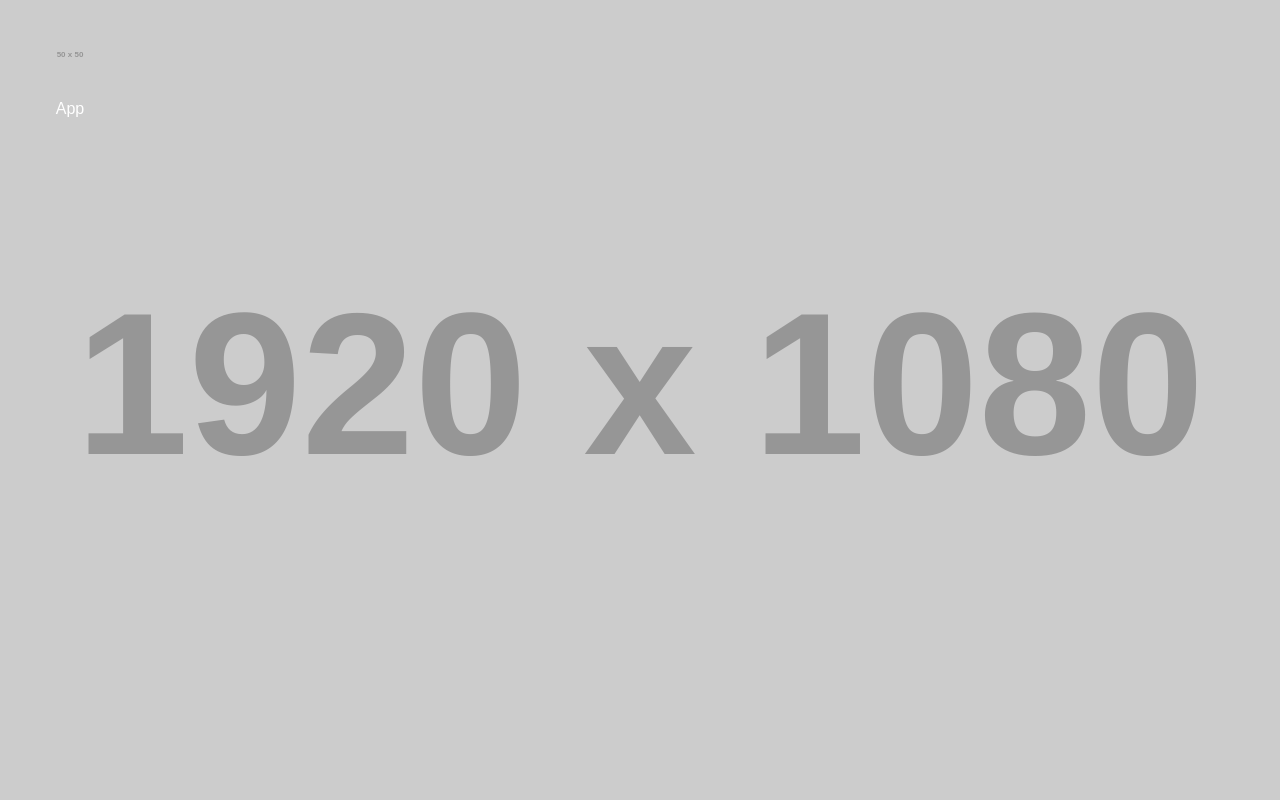
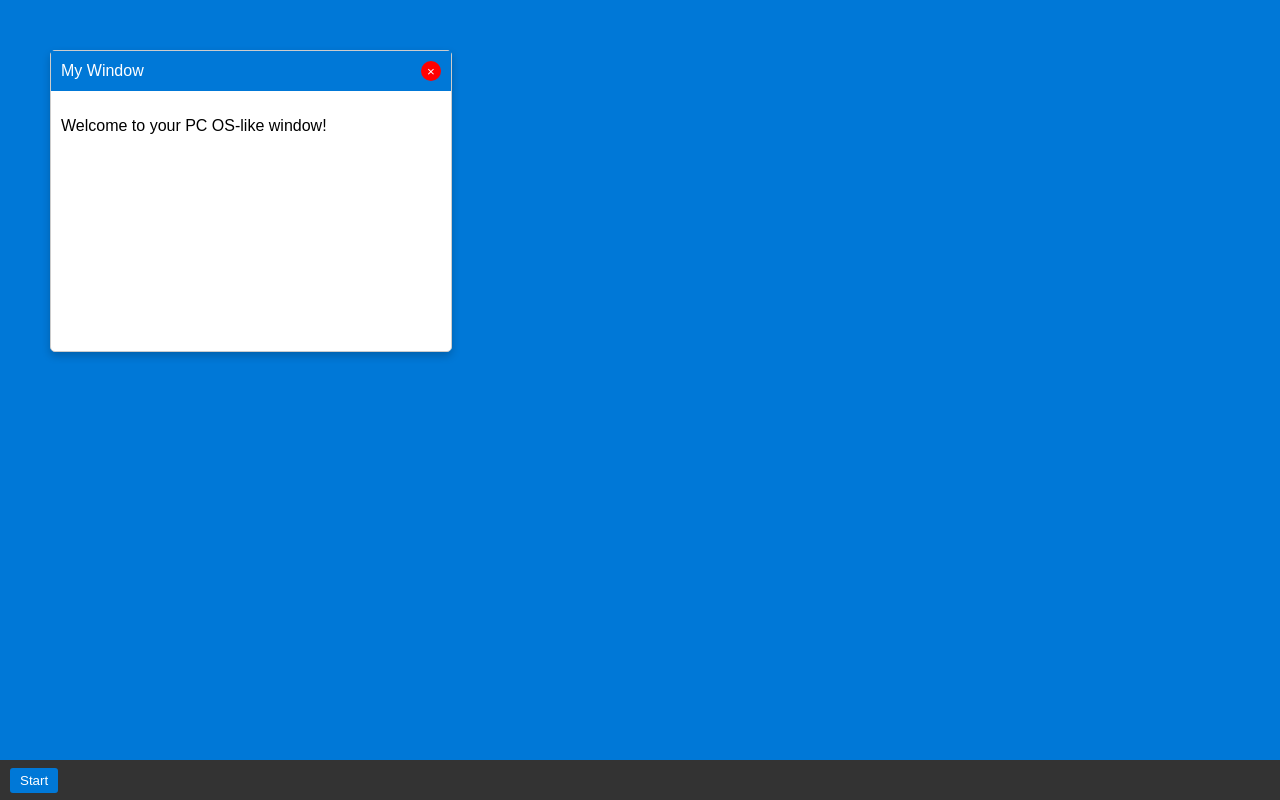
Before and after one commit to Sunky2009/SunkyEevee, a plain HTML site: page Pc.html in a window 1280 px wide. Drawn offline with Linux system fonts and the light colour scheme; placeholder pictures from the web are drawn by us.

Commit message:
Add files via upload

```diff
--- a/Pc.html
+++ b/Pc.html
@@ -1,88 +1,96 @@
 <!DOCTYPE html>
-<html lang="hu">
+<html lang="en">
 <head>
     <meta charset="UTF-8">
     <meta name="viewport" content="width=device-width, initial-scale=1.0">
-    <title>Web PC OS</title>
+    <title>PC OS-like Window</title>
     <style>
         body {
             margin: 0;
             font-family: Arial, sans-serif;
-            background-color: #1e1e1e;
+            background-color: #0078d7;
             color: white;
-            overflow: hidden;
         }
-        #desktop {
-            width: 100vw;
-            height: 100vh;
-            background: url('https://via.placeholder.com/1920x1080') no-repeat center center/cover;
-            position: relative;
+
+        .taskbar {
+            position: fixed;
+            bottom: 0;
+            left: 0;
+            width: 100%;
+            height: 40px;
+            background-color: #333;
+            display: flex;
+            align-items: center;
+            padding: 0 10px;
         }
-        .icon {
-            width: 80px;
-            text-align: center;
-            margin: 10px;
+
+        .start-button {
+            background-color: #0078d7;
+            color: white;
+            border: none;
+            padding: 5px 10px;
+            border-radius: 3px;
             cursor: pointer;
-            position: absolute;
         }
-        .icon img {
-            width: 50px;
-            height: 50px;
-        }
+
         .window {
-            width: 400px;
-            height: 300px;
-            background-color: #2e2e2e;
-            border: 2px solid #555;
             position: absolute;
             top: 50px;
             left: 50px;
-            display: none;
+            width: 400px;
+            height: 300px;
+            background-color: white;
+            color: black;
+            border: 1px solid #ccc;
+            border-radius: 5px;
+            box-shadow: 0 4px 8px rgba(0, 0, 0, 0.2);
+            display: flex;
             flex-direction: column;
         }
+
         .window-header {
-            background-color: #444;
+            background-color: #0078d7;
+            color: white;
             padding: 10px;
+            display: flex;
+            justify-content: space-between;
+            align-items: center;
             cursor: move;
-            color: white;
         }
+
         .window-content {
             flex: 1;
             padding: 10px;
-            background-color: #333;
+            overflow: auto;
         }
-        .close-btn {
-            float: right;
-            color: red;
+
+        .close-button {
+            background-color: red;
+            color: white;
+            border: none;
+            border-radius: 50%;
+            width: 20px;
+            height: 20px;
+            display: flex;
+            justify-content: center;
+            align-items: center;
             cursor: pointer;
         }
     </style>
 </head>
 <body>
-    <div id="desktop">
-        <div class="icon" style="top: 20px; left: 20px;" onclick="openWindow('myWindow')">
-            <img src="https://via.placeholder.com/50" alt="App Icon">
-            <p>App</p>
+    <div class="window">
+        <div class="window-header">
+            <span>My Window</span>
+            <button class="close-button" onclick="this.parentElement.parentElement.style.display='none'">×</button>
         </div>
-        <div id="myWindow" class="window">
-            <div class="window-header">
-                App
-                <span class="close-btn" onclick="closeWindow('myWindow')">X</span>
-            </div>
-            <div class="window-content">
-                <p>...</p>
-            </div>
+        <div class="window-content">
+            <p>Welcome to your PC OS-like window!</p>
         </div>
     </div>
 
-    <script>
-        function openWindow(id) {
-            document.getElementById(id).style.display = 'flex';
-        }
-
-        function closeWindow(id) {
-            document.getElementById(id).style.display = 'none';
-        }
-    </script>
+    <div class="taskbar">
+        <button class="start-button">Start</button>
+    </div>
 </body>
 </html>
```
